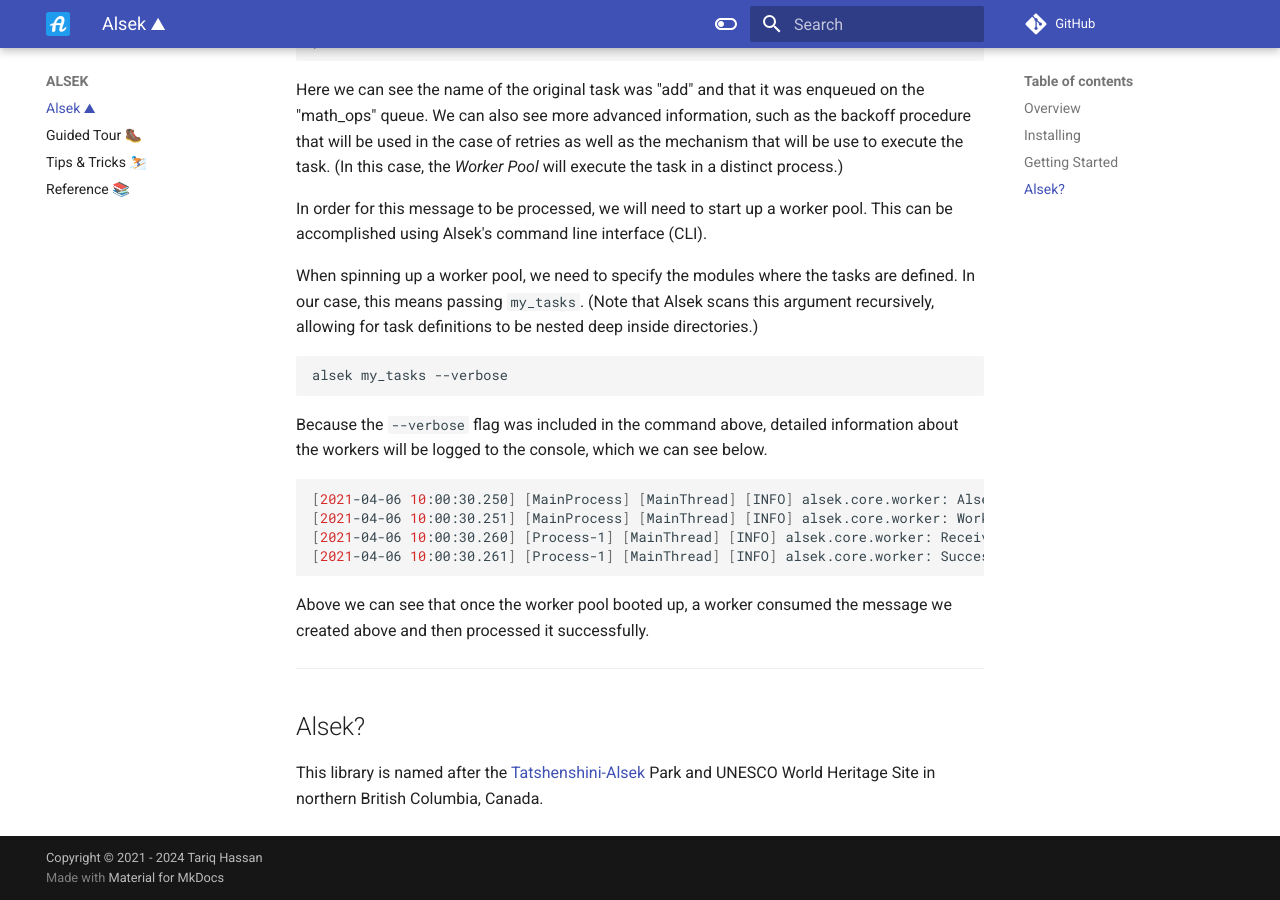
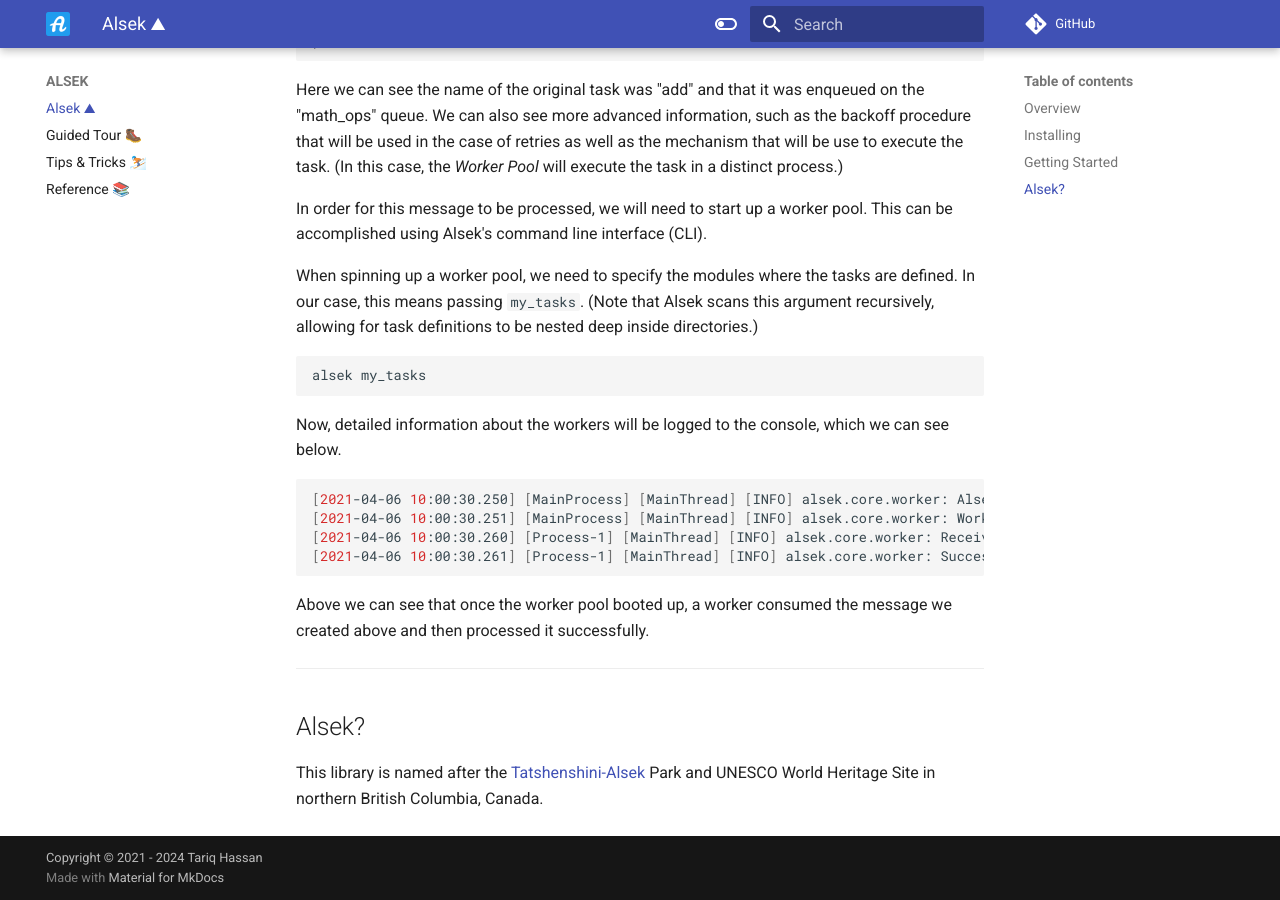
Before and after one commit to TariqAHassan/alsek, an MkDocs documentation site: the page built from docs/index.md, in a window 1280 px wide and 900 px high, scrolled down 1972 px. Built offline with MkDocs 1.6.1 and Material for MkDocs 9.7.7, drawn with Linux system fonts in a browser that asks for light colours; comment, search, counter and statistics services are not loaded.

````diff
--- a/docs/index.md
+++ b/docs/index.md
@@ -101,11 +101,10 @@
 allowing for task definitions to be nested deep inside directories.)
 
 ```shell
-alsek my_tasks --verbose
+alsek my_tasks
 ```
 
-Because the `--verbose` flag was included in the command above, detailed
-information about the workers will be logged to the console, which we can see below.
+Now, detailed information about the workers will be logged to the console, which we can see below.
 
 ```shell
 [2021-04-06 10:00:30.250] [MainProcess] [MainThread] [INFO] alsek.core.worker: Alsek v0.0.1 worker pool booting up...
````
Also changed, not shown: README.md (+1 -1 lines), 1 other file.
